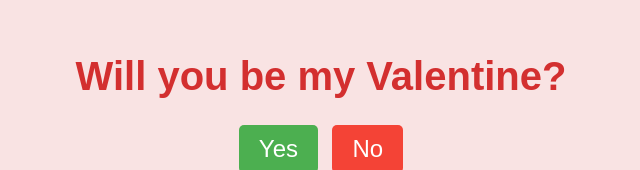
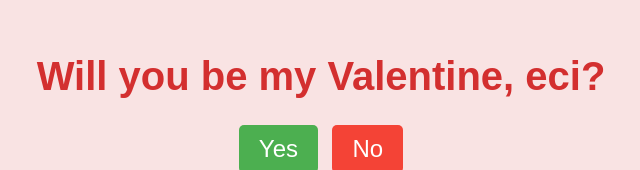
Before and after one commit to narayudhaa/NathaniaVal, a plain HTML site: page index.html in a window 1280 px wide. Shown: the part 138-308 px from the top of the page, without its empty margins (319-959 px from the left). Drawn offline with Linux system fonts and the light colour scheme; no server answers.

Commit message:
Update index.html

```diff
--- a/index.html
+++ b/index.html
@@ -8,7 +8,7 @@
 </head>
 <body>
     <div class="container">
-        <h1>Will you be my Valentine?</h1>
+        <h1>Will you be my Valentine, eci?</h1>
         <div class="buttons">
             <button class="yes-button" onclick="handleYesClick()">Yes</button>
             <button class="no-button" onclick="handleNoClick()">No</button>
```
